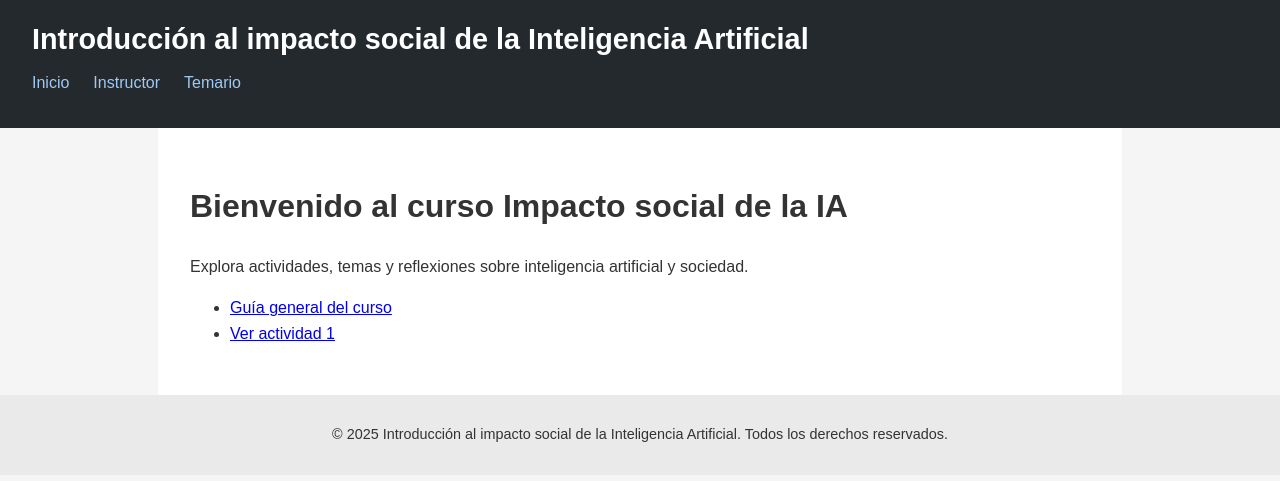
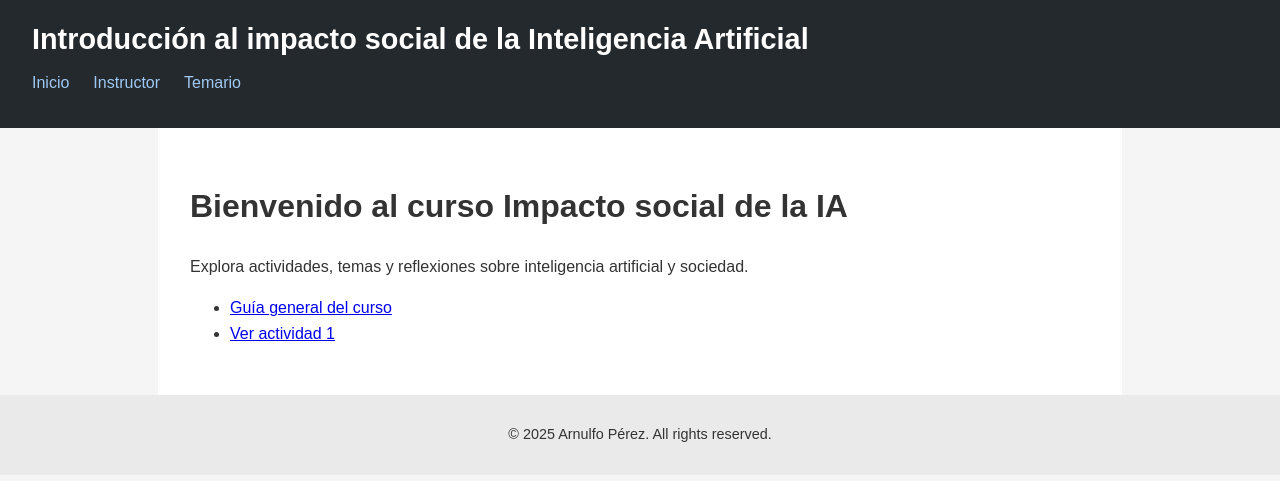
Before and after one commit to ArnulfoPerez/curso_ia, a Jekyll site: the page built from index.md, in a window 1280 px wide. Shown: the top 481 px of the page. Built offline with Jekyll 4.4.1, drawn with Linux system fonts in a browser that asks for light colours.

Commit message:
Update footer.html
back to basics

```diff
--- a/_includes/footer.html
+++ b/_includes/footer.html
@@ -1,3 +1 @@
-<footer >
-      <p>© {{ 'now' | date: "%Y" }} {{ site.title }}. Todos los derechos reservados.</p>
-</footer>
+<footer><p>&copy;  {{ 'now' | date: "%Y" }} Arnulfo Pérez. All rights reserved.</p></footer>
```
